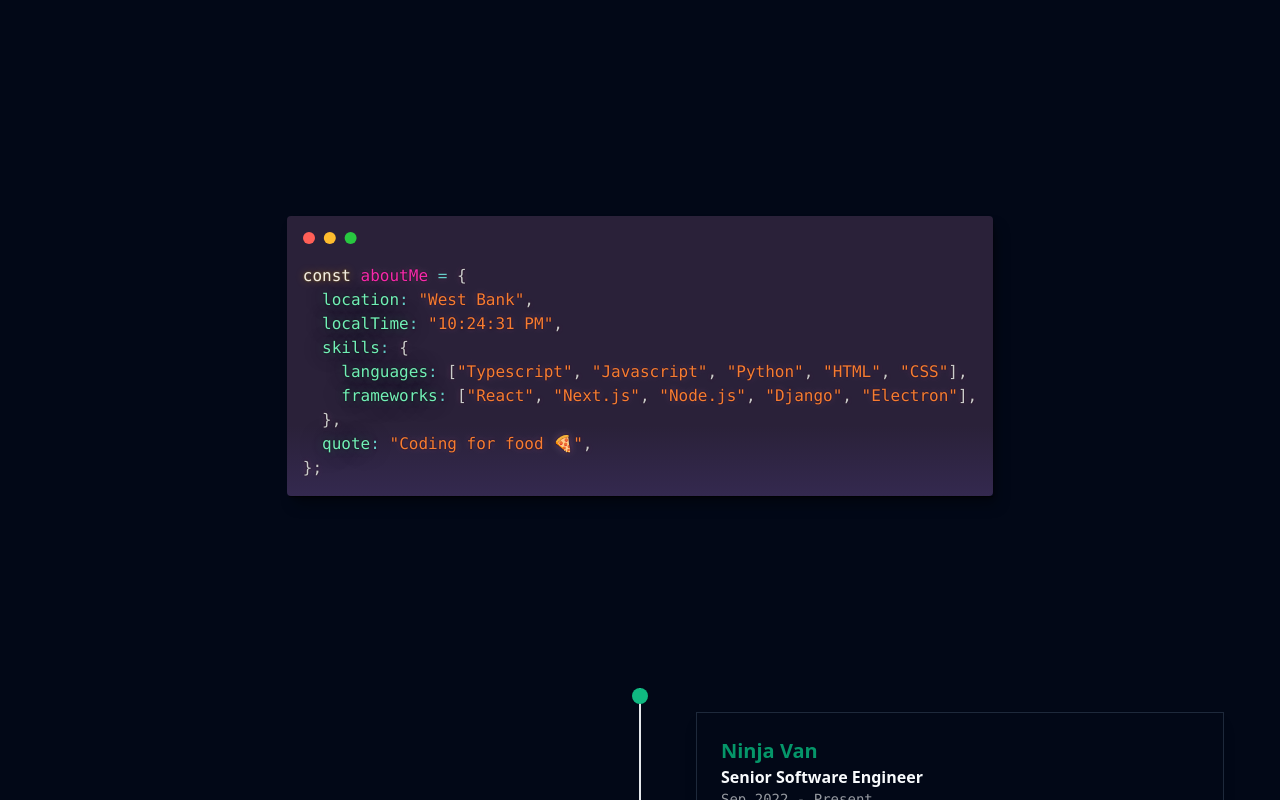
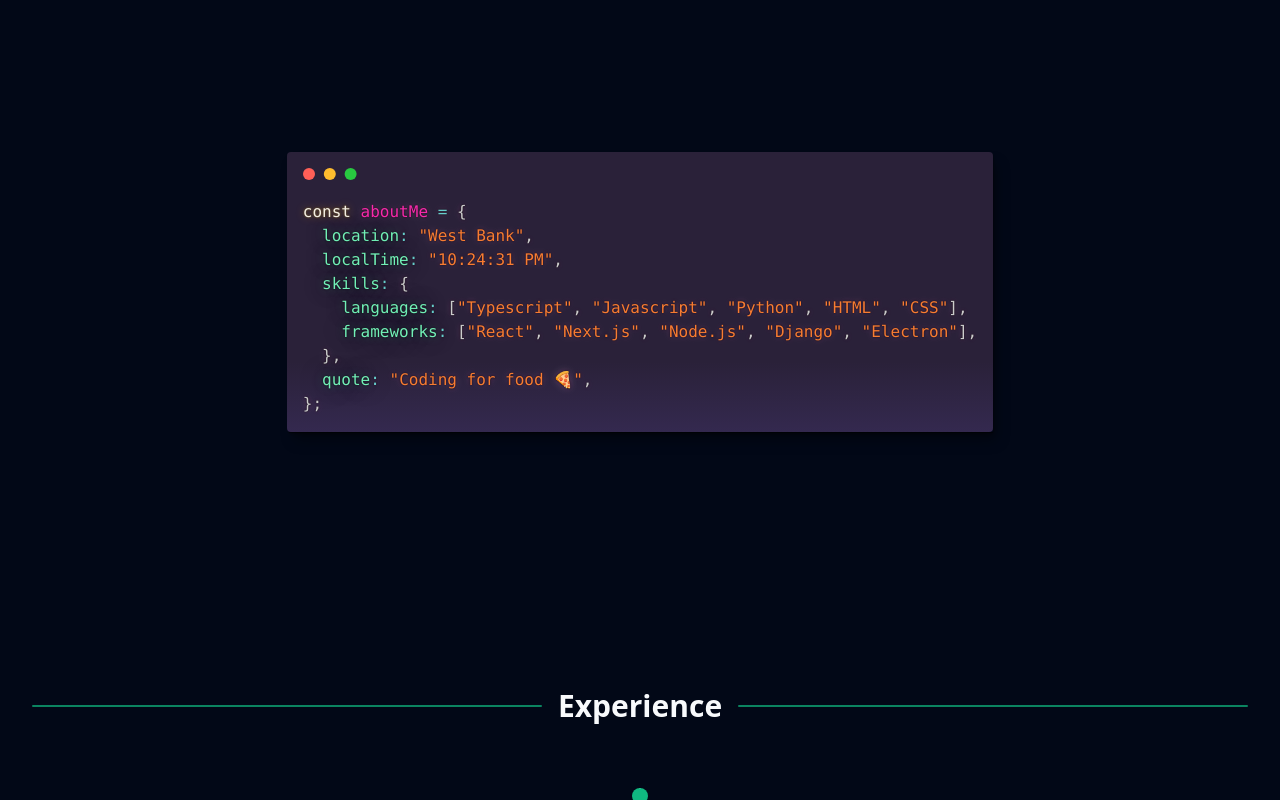
Before and after one commit to aabuhijleh/portfolio-v1, a Next.js app: page / in a window 1280 px wide. Shown: the part 680-1480 px from the top of the page. Built offline with nearby package versions, Linux system fonts and the light colour scheme.

Commit message:
feat: add section headers

```diff
--- a/app/globals.css
+++ b/app/globals.css
@@ -44,6 +44,7 @@
       11.2px 22.3px 28.1px -1.8px hsl(var(--shadow-color) / 0.34),
       17px 33.9px 42.7px -2.1px hsl(var(--shadow-color) / 0.34),
       25px 50px 62.9px -2.5px hsl(var(--shadow-color) / 0.34);
+    --section-padding: 4rem;
   }
 }
 
@@ -96,4 +97,14 @@
   .shadow-high {
     box-shadow: var(--shadow-elevation-high);
   }
+  .p-section {
+    padding-top: var(--section-padding);
+    padding-bottom: var(--section-padding);
+  }
+  @media (min-width: 768px) {
+    .p-section {
+      padding-top: calc(var(--section-padding) * 2);
+      padding-bottom: calc(var(--section-padding) * 2);
+    }
+  }
 }
--- a/assets/data.ts
+++ b/assets/data.ts
@@ -4,7 +4,7 @@
   SiLinkedin as Linkedin,
   SiX as X,
 } from "@icons-pack/react-simple-icons";
-import { BrandLink, Experience } from "~/types";
+import { BrandLink, Experience, Project } from "~/types";
 
 export const links: BrandLink[] = [
   {
@@ -72,3 +72,38 @@
     ],
   },
 ];
+
+export const projects: Project[] = [
+  {
+    name: "Better GitHub Profile",
+    description:
+      "Generates a good looking website using your GitHub profile data.",
+    technologies: ["React", "Styled Components", "GitHub GraphQL API"],
+    repoUrl: "https://github.com/aabuhijleh/better-github-profile",
+    externalUrl: "https://aabuhijleh.vercel.app/",
+  },
+  {
+    name: "keylogger.js",
+    description:
+      "A Node.js keylogger for Windows and macOS. It registers native low level hooks to capture keyboard events. node-addon-api is used to bridge between native and JavaScript worlds",
+    technologies: ["Node.js", "C++"],
+    repoUrl: "https://github.com/aabuhijleh/keylogger.js",
+    externalUrl: "https://www.npmjs.com/package/keylogger.js",
+  },
+  {
+    name: "electron-selected-text",
+    description:
+      "A cross-platform utility that enables retrieving selected text from any application. It achieves this by using RobotJS to synthesize a CommandOrControl+C keyboard shortcut then getting the value from the clipboard",
+    technologies: ["Node.js", "RobotJS"],
+    repoUrl: "https://github.com/aabuhijleh/electron-selected-text",
+    externalUrl: "https://www.npmjs.com/package/electron-selected-text",
+  },
+  {
+    name: "osw",
+    description:
+      "During the COVID-19 lockdown we all had to work from home. To make things worse, in our company, we had to fill out a form every day and use a slow, outdated website to submit it. With this tool, me and dozens of my coworkers do this chore in 5 seconds instead of 5 minutes",
+    technologies: ["Node.js", "Yargs", "Inquirer.js"],
+    repoUrl: "https://github.com/aabuhijleh/osw",
+    externalUrl: "https://www.npmjs.com/package/osw",
+  },
+];
--- a/components/about.tsx
+++ b/components/about.tsx
@@ -65,7 +65,12 @@
   }, 1000);
 
   return (
-    <section id="about" className={cn("flex justify-center py-24")}>
+    <section
+      id="about"
+      className={cn(
+        "p-section mx-auto flex flex-col items-center justify-center !pt-8",
+      )}
+    >
       <div
         className={cn(
           "shadow-medium",
--- a/components/contact.tsx
+++ b/components/contact.tsx
@@ -7,9 +7,9 @@
   const { targetRef, isIntersecting } = useIsIntersecting();
 
   return (
-    <section id="contact" className="container mx-auto px-4 py-24">
+    <section id="contact" className="p-section container mx-auto">
       <div
-        className={`space-y-8 text-center transition-all duration-1000 ${
+        className={`flex flex-col gap-8 text-center transition-all duration-1000 ${
           isIntersecting
             ? "translate-y-0 opacity-100"
             : "translate-y-10 opacity-0"
@@ -27,7 +27,7 @@
           respond as quickly as possible.
         </p>
 
-        <div className="flex flex-col items-center justify-center gap-4 sm:flex-row">
+        <div className="mt-5 flex flex-col items-center justify-center gap-4 sm:flex-row">
           <a href="mailto:aabuhijleh.dev@gmail.com" className="neon-button">
             ✉️ Email Me
           </a>
--- a/components/footer.tsx
+++ b/components/footer.tsx
@@ -2,7 +2,7 @@
   const currentYear = new Date().getFullYear();
 
   return (
-    <footer className="mt-auto w-full border-t py-6 dark:border-gray-800">
+    <footer className="mt-auto w-full border-t py-6">
       <div className="container mx-auto px-4">
         <div className="flex items-center justify-center font-mono text-sm text-muted-foreground">
           <span>
--- a/components/projects.tsx
+++ b/components/projects.tsx
@@ -5,58 +5,32 @@
 import { useIsIntersecting } from "~/hooks/useIsIntersecting";
 import { SiGithub } from "@icons-pack/react-simple-icons";
 import { RefObject } from "react";
-
-interface Project {
-  name: string;
-  description: string;
-  technologies: string[];
-  repoUrl: string;
-  externalUrl: string;
-}
-
-const projectData: Project[] = [
-  {
-    name: "Better GitHub Profile",
-    description:
-      "Generates a good looking website using your GitHub profile data. It's the tool I'm using right now to generate this website!",
-    technologies: ["React", "Styled Components", "GitHub GraphQL API"],
-    repoUrl: "https://github.com/aabuhijleh/better-github-profile",
-    externalUrl: "https://aabuhijleh.vercel.app/",
-  },
-  {
-    name: "keylogger.js",
-    description:
-      "A Node.js keylogger for Windows and macOS. It registers native low level hooks to capture keyboard events. node-addon-api is used to bridge between native and JavaScript worlds",
-    technologies: ["Node.js", "C++"],
-    repoUrl: "https://github.com/aabuhijleh/keylogger.js",
-    externalUrl: "https://www.npmjs.com/package/keylogger.js",
-  },
-  {
-    name: "electron-selected-text",
-    description:
-      "A cross-platform utility that enables retrieving selected text from any application. It achieves this by using RobotJS to synthesize a CommandOrControl+C keyboard shortcut then getting the value from the clipboard",
-    technologies: ["Node.js", "RobotJS"],
-    repoUrl: "https://github.com/aabuhijleh/electron-selected-text",
-    externalUrl: "https://www.npmjs.com/package/electron-selected-text",
-  },
-  {
-    name: "osw",
-    description:
-      "During the COVID-19 lockdown we all had to work from home. To make things worse, in our company, we had to fill out a form every day and use a slow, outdated website to submit it. With this tool, me and dozens of my coworkers do this chore in 5 seconds instead of 5 minutes",
-    technologies: ["Node.js", "Yargs", "Inquirer.js"],
-    repoUrl: "https://github.com/aabuhijleh/osw",
-    externalUrl: "https://www.npmjs.com/package/osw",
-  },
-];
+import { projects } from "~/assets/data";
 
 export const Projects = () => {
   const { targetRef, isIntersecting } = useIsIntersecting();
 
   return (
-    <section id="projects" className="py-24">
+    <section id="projects" className="p-section">
       <div ref={targetRef as RefObject<HTMLDivElement>}>
+        <div className="mb-16 flex items-center gap-4">
+          <div
+            className={`hidden h-[2px] flex-grow origin-right rounded-full bg-emerald-500/70 transition-transform duration-1000 sm:block ${
+              isIntersecting ? "scale-x-100" : "scale-x-0"
+            }`}
+          />
+          <h2 className="text-center text-2xl font-bold sm:text-3xl">
+            Projects
+          </h2>
+          <div
+            className={`h-[2px] flex-grow origin-left rounded-full bg-emerald-500/70 transition-transform duration-1000 ${
+              isIntersecting ? "scale-x-100" : "scale-x-0"
+            }`}
+          />
+        </div>
+
         <div className="grid grid-cols-[repeat(auto-fill,minmax(18rem,1fr))] gap-6">
-          {projectData.map((project, index) => (
+          {projects.map((project, index) => (
             <div
               key={project.name}
               className="group flex h-full flex-col rounded-lg border bg-card p-6 transition-all hover:shadow-lg"
@@ -65,7 +39,7 @@
                 transform: isIntersecting
                   ? "translateY(0)"
                   : "translateY(50px)",
-                transition: `all 0.5s ease-out ${index * 0.2}s`,
+                transition: `all 1s ease-out ${index * 0.2}s`,
               }}
             >
               <div className="flex-1">
--- a/components/work.tsx
+++ b/components/work.tsx
@@ -9,7 +9,23 @@
   const { targetRef, isIntersecting } = useIsIntersecting();
 
   return (
-    <section id="work" className="overflow-hidden py-24">
+    <section id="work" className="p-section overflow-hidden">
+      <div className="mb-16 flex items-center gap-4">
+        <div
+          className={`hidden h-[2px] flex-grow origin-right rounded-full bg-emerald-500/70 transition-transform duration-1000 sm:block ${
+            isIntersecting ? "scale-x-100" : "scale-x-0"
+          }`}
+        />
+        <h2 className="text-center text-2xl font-bold sm:text-3xl">
+          Experience
+        </h2>
+        <div
+          className={`h-[2px] flex-grow origin-left rounded-full bg-emerald-500/70 transition-transform duration-1000 ${
+            isIntersecting ? "scale-x-100" : "scale-x-0"
+          }`}
+        />
+      </div>
+
       <div className="relative" ref={targetRef as RefObject<HTMLDivElement>}>
         {/* Timeline line */}
         <div
--- a/hooks/useIsMobile.ts
+++ b/hooks/useIsMobile.ts
@@ -8,12 +8,12 @@
   );
 
   React.useEffect(() => {
-    const mql = window.matchMedia(`(max-width: ${MOBILE_BREAKPOINT}px)`);
+    const mql = window.matchMedia(`(max-width: ${MOBILE_BREAKPOINT - 1}px)`);
     const onChange = () => {
-      setIsMobile(window.innerWidth <= MOBILE_BREAKPOINT);
+      setIsMobile(window.innerWidth < MOBILE_BREAKPOINT);
     };
     mql.addEventListener("change", onChange);
-    setIsMobile(window.innerWidth <= MOBILE_BREAKPOINT);
+    setIsMobile(window.innerWidth < MOBILE_BREAKPOINT);
     return () => mql.removeEventListener("change", onChange);
   }, []);
 
```
Also changed, not shown: types/data.ts (+8 -0 lines).
